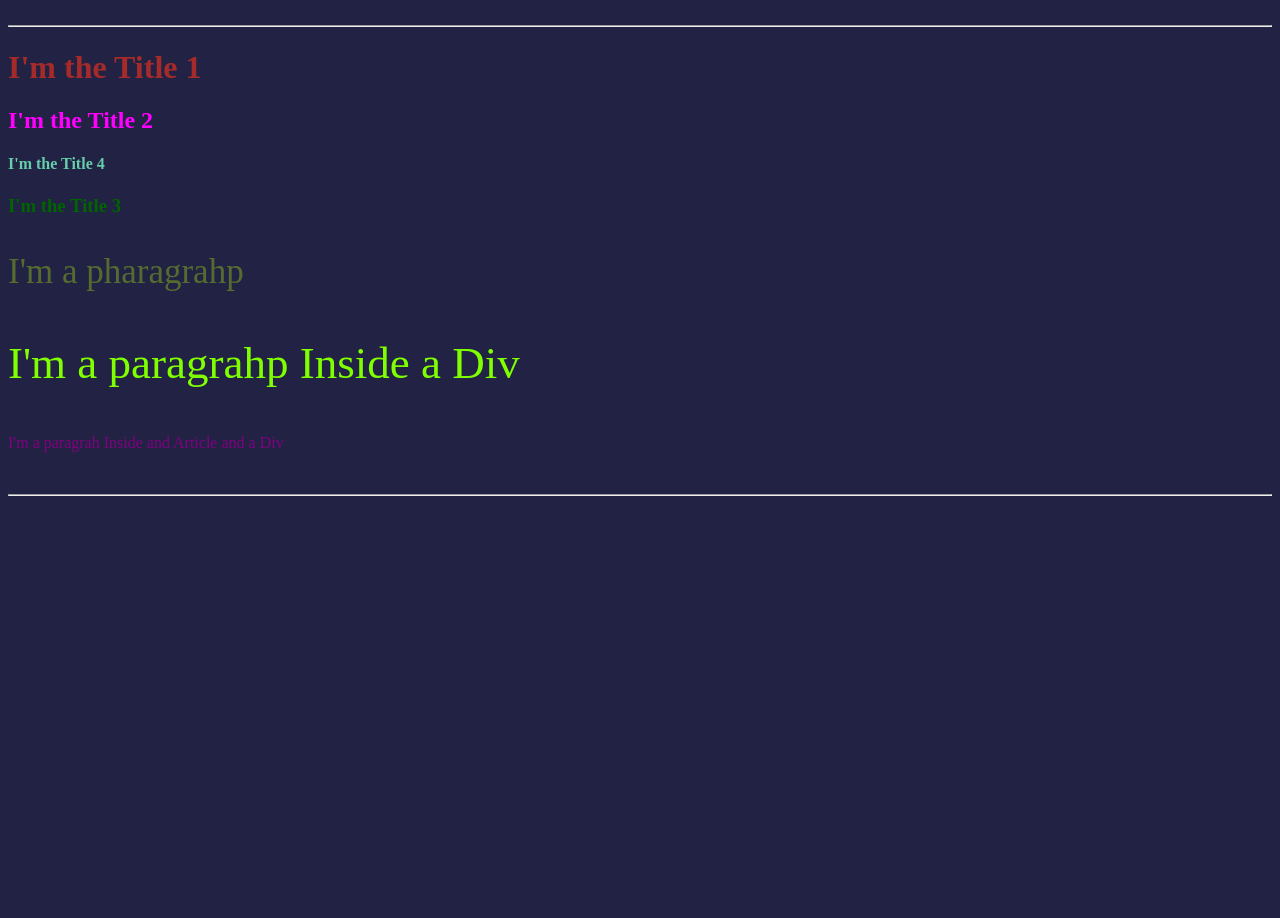
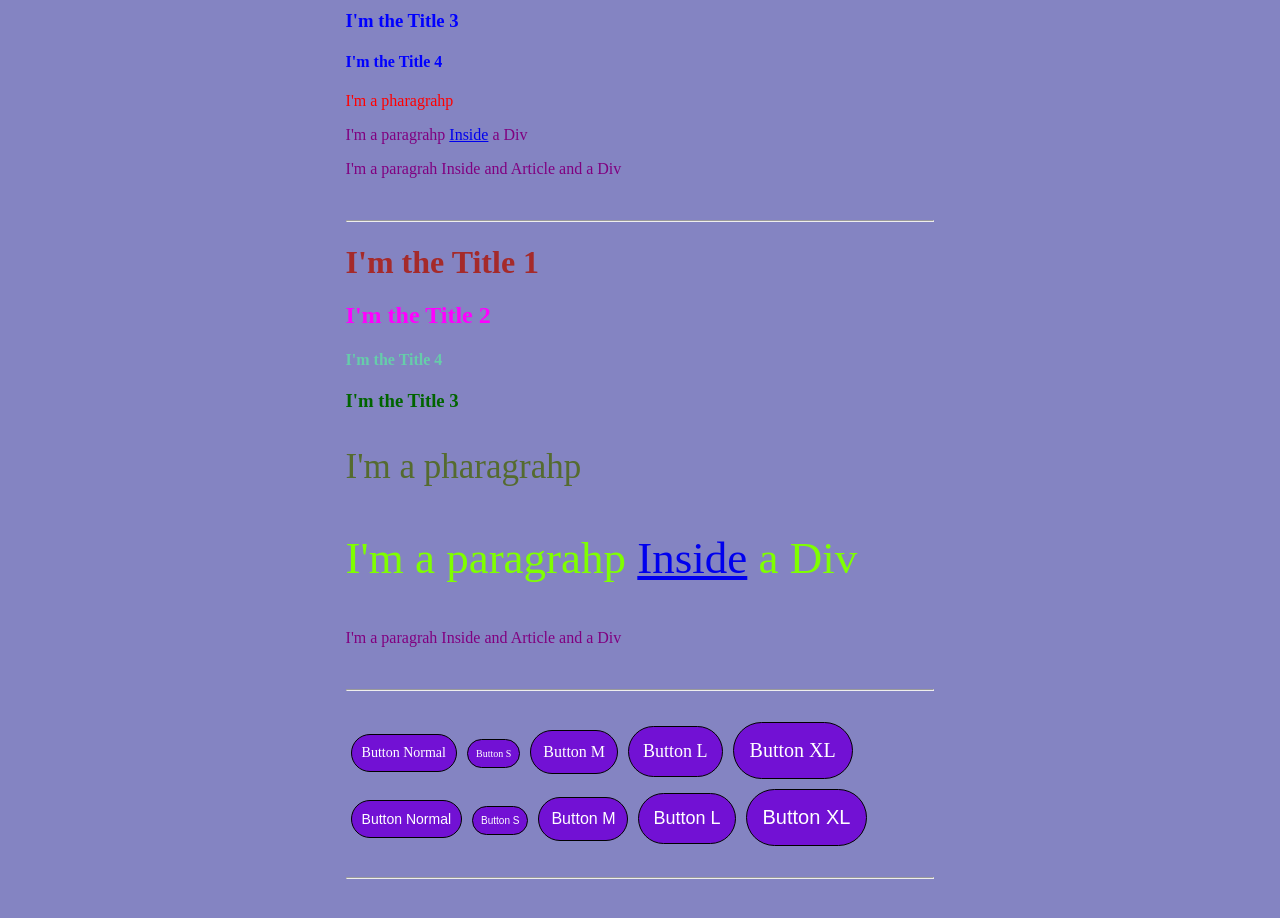
Before and after one commit to OscarRondon/Learning-CSS, a React (Vite) app: page / in a window 1280 px wide. Shown: the part 580-1498 px from the top of the page. Before the commit the page ends 1084 px from the top, so only its background shows below. Built offline with nearby package versions, Linux system fonts and the light colour scheme.

Commit message:
Second Session

```diff
--- /dev/null
+++ b/src/Components/Buttons.jsx
@@ -0,0 +1,31 @@
+import styles from './Buttons.module.css'
+
+export const Buttons = () =>{
+
+    return (
+        <>
+            <br/>
+            <div id='conine' className='container'>
+
+                <div>
+                    <a href='#' className={styles.btn}>Button Normal</a>
+                    <a href='#' className={[styles.btn, styles.small].join(' ')}>Button S</a>
+                    <a href='#' className={[styles.btn, styles.medium].join(' ')}>Button M</a>
+                    <a href='#' className={[styles.btn, styles.big].join(' ')}>Button L</a>
+                    <a href='#' className={[styles.btn, styles.extraBig].join(' ')}>Button XL</a>
+                </div>
+
+                <div>
+                    <button className={styles.btn}>Button Normal</button>
+                    <button className={[styles.btn, styles.small].join(' ')}>Button S</button>
+                    <button className={[styles.btn, styles.medium].join(' ')}>Button M</button>
+                    <button className={[styles.btn, styles.big].join(' ')}>Button L</button>
+                    <button className={[styles.btn, styles.extraBig].join(' ')}>Button XL</button>
+                </div>
+
+            </div>
+            <br/>
+            <hr/>
+        </>
+    )
+}
--- /dev/null
+++ b/src/Components/Buttons.module.css
@@ -0,0 +1,41 @@
+.btn{
+    display: inline-block;
+    background: #7211d4;
+    color: #fff;
+    font-size: 14px;
+    text-decoration: none;
+    border: 1px solid #000;
+    padding: 10px;
+    margin: 5px;
+    -webkit-border-radius: 100px;
+    -moz-border-radius: 100px;
+    -ms-border-radius: 100px;
+    -o-border-radius: 100px;
+    border-radius: 100px;
+    text-align: center;
+    cursor: default;
+}
+
+.btn:hover{
+    opacity: 0.5;
+}
+
+.small{
+    font-size: 10px;
+    padding: 8px;
+}
+
+.medium{
+    font-size: 16px;
+    padding: 12px;
+}
+
+.big{
+    font-size: 18px;
+    padding: 14px;
+}
+
+.extraBig{
+    font-size: 20px;
+    padding: 16px;
+}
--- a/src/index.css
+++ b/src/index.css
@@ -4,12 +4,9 @@ Sizes:
   rem = relative to the root size (html)
 */
 
-body{
-  color: green;
-  background-color: #224;
-
+  body{
+    color: #008000;
+    background-color: rgba(102, 102, 179, 0.8);
+    margin: 2% 25%;
+    padding: 2%;
 }
-
-a {
-  all: unset;
-}
--- a/src/main.jsx
+++ b/src/main.jsx
@@ -4,6 +4,7 @@ import './index.css'
 import { ColorProperty } from './Components/ColorProperty'
 import { LableSelectors } from './Components/LableSelectors'
 import { ClassSelectors } from './Components/ClassSelectors'
+import { Buttons } from './Components/Buttons'
 
 const root = ReactDOM.createRoot(document.getElementById('root'))
 root.render(
@@ -15,5 +16,7 @@ root.render(
 
     <ClassSelectors/>
 
+    <Buttons/>
+
   </React.StrictMode>,
 )
```
